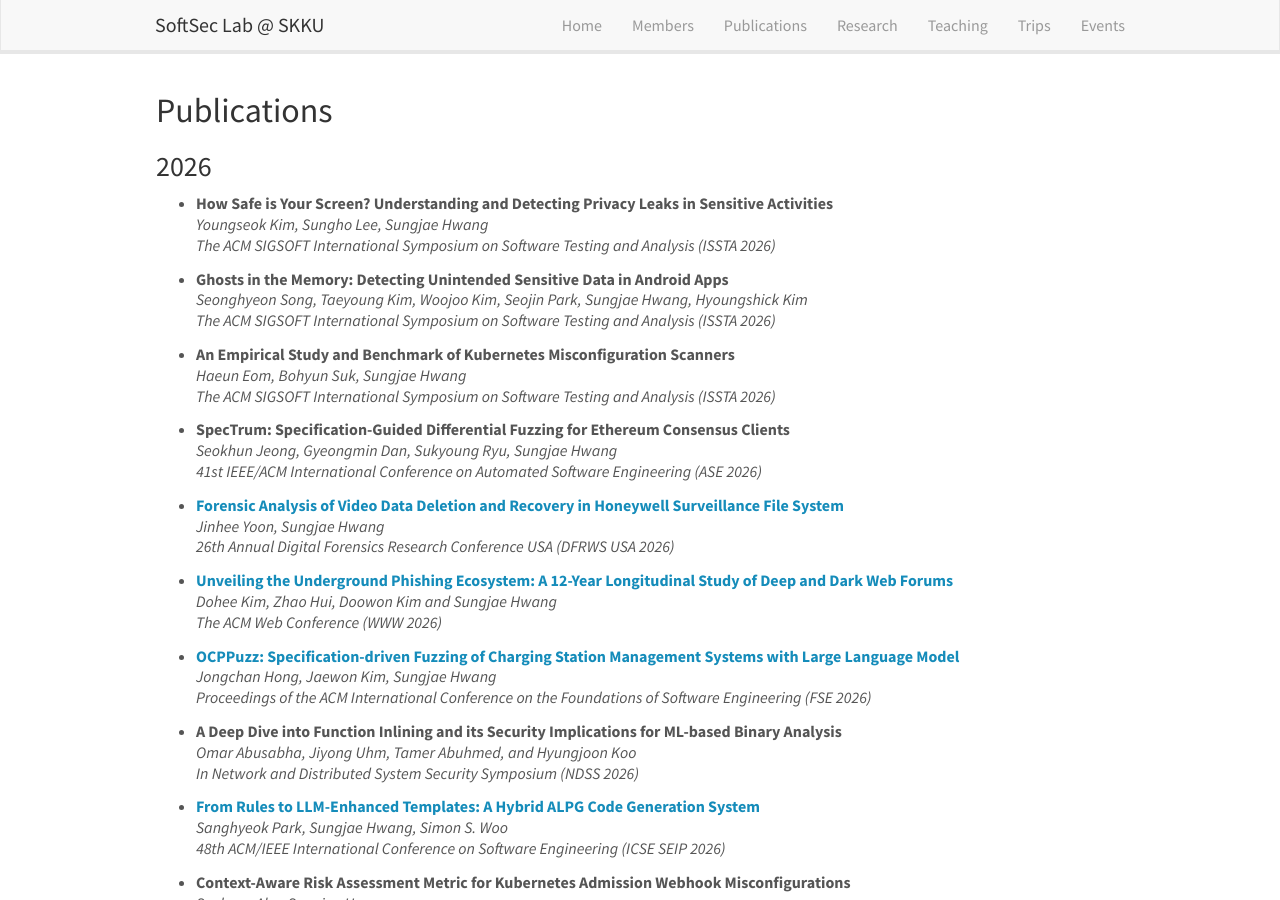
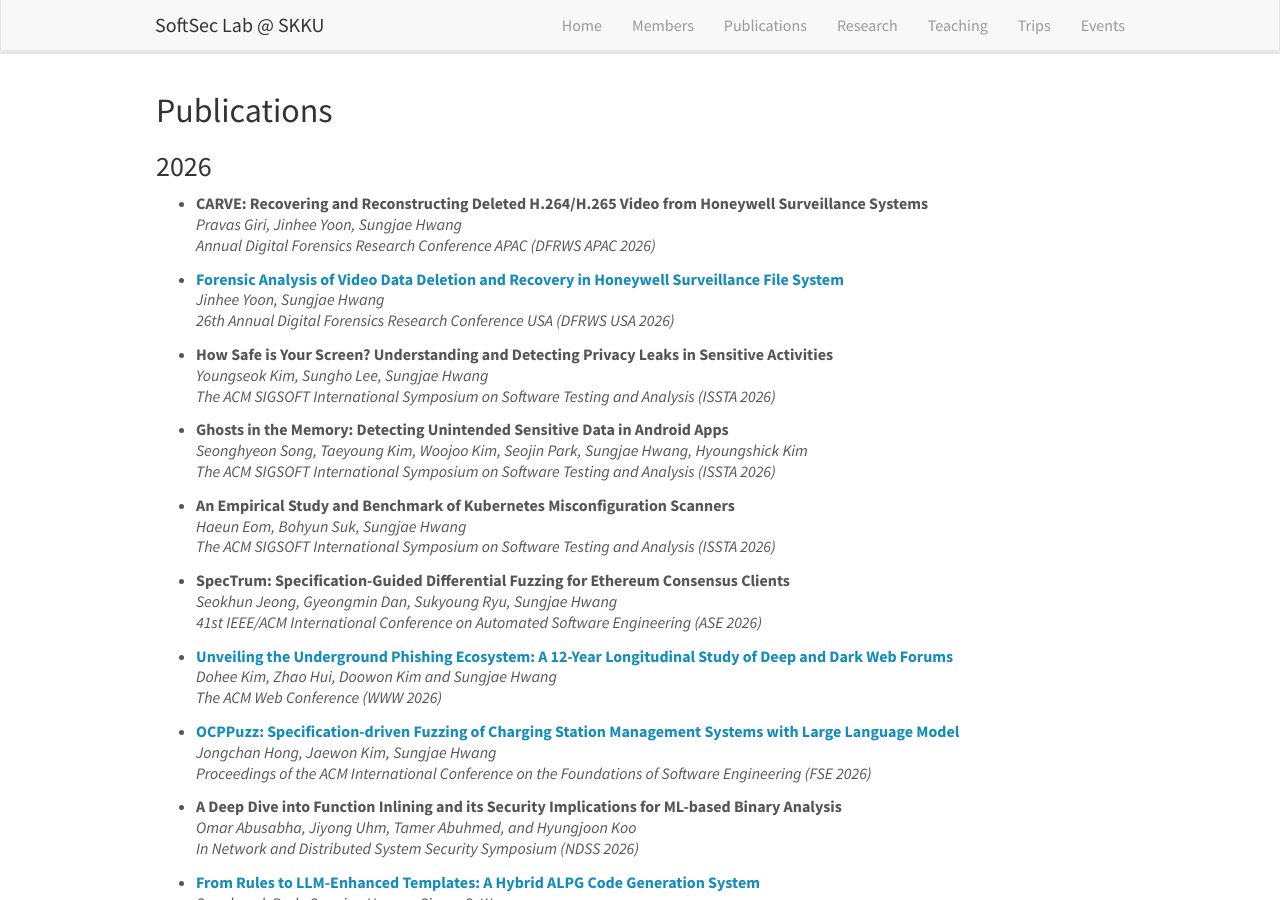
Before and after one commit to softsec-lab/softsec-lab.github.io, a Jekyll site: the page built from _pages/publications.md, in a window 1280 px wide and 900 px high. Built offline with Jekyll 4.4.1, drawn with Linux system fonts in a browser that asks for light colours; nearby versions of some CDN libraries.

Commit message:
update DFRWS APAC 2026 paper

```diff
--- a/_data/news.yml
+++ b/_data/news.yml
@@ -1,3 +1,6 @@
+- date: July. 22, 2026
+  headline: "CARVE: Recovering and Reconstructing Deleted H.264/H.265 Video from Honeywell Surveillance Systems, has been accepted to DFRWS APAC 2026"
+
 - date: June. 25, 2026
   headline: "We are pleased to announce that two papers from our group have been accepted to ISSTA 2026: 1) Ghosts in the Memory: Detecting Unintended Sensitive Data in Android Apps and 2) How Safe is Your Screen? Understanding and Detecting Privacy Leaks in Sensitive Activities. Congratulations to all authors!"
 
--- a/_data/publist.yml
+++ b/_data/publist.yml
@@ -1,3 +1,19 @@
+
+- title: "CARVE: Recovering and Reconstructing Deleted H.264/H.265 Video from Honeywell Surveillance Systems"
+  authors: Pravas Giri, Jinhee Yoon, Sungjae Hwang
+  year: 2026
+  link:
+    url:
+    display: Annual Digital Forensics Research Conference APAC (DFRWS APAC 2026)
+
+- title: "Forensic Analysis of Video Data Deletion and Recovery in Honeywell Surveillance File System"
+  authors: Jinhee Yoon, Sungjae Hwang
+  year: 2026
+  link:
+    url: https://www.sciencedirect.com/science/article/pii/S2666281726000739
+    display: 26th Annual Digital Forensics Research Conference USA (DFRWS USA 2026)
+
+
 - title: "How Safe is Your Screen? Understanding and Detecting Privacy Leaks in Sensitive Activities"
   authors: Youngseok Kim, Sungho Lee, Sungjae Hwang
   year: 2026
@@ -26,14 +42,6 @@
   link:
     url:
     display: 41st IEEE/ACM International Conference on Automated Software Engineering (ASE 2026)
-
-
-- title: "Forensic Analysis of Video Data Deletion and Recovery in Honeywell Surveillance File System"
-  authors: Jinhee Yoon, Sungjae Hwang
-  year: 2026
-  link:
-    url: https://arxiv.org/pdf/2605.07430
-    display: 26th Annual Digital Forensics Research Conference USA (DFRWS USA 2026)
 
 
 - title: "Unveiling the Underground Phishing Ecosystem: A 12-Year Longitudinal Study of Deep and Dark Web Forums"
```
